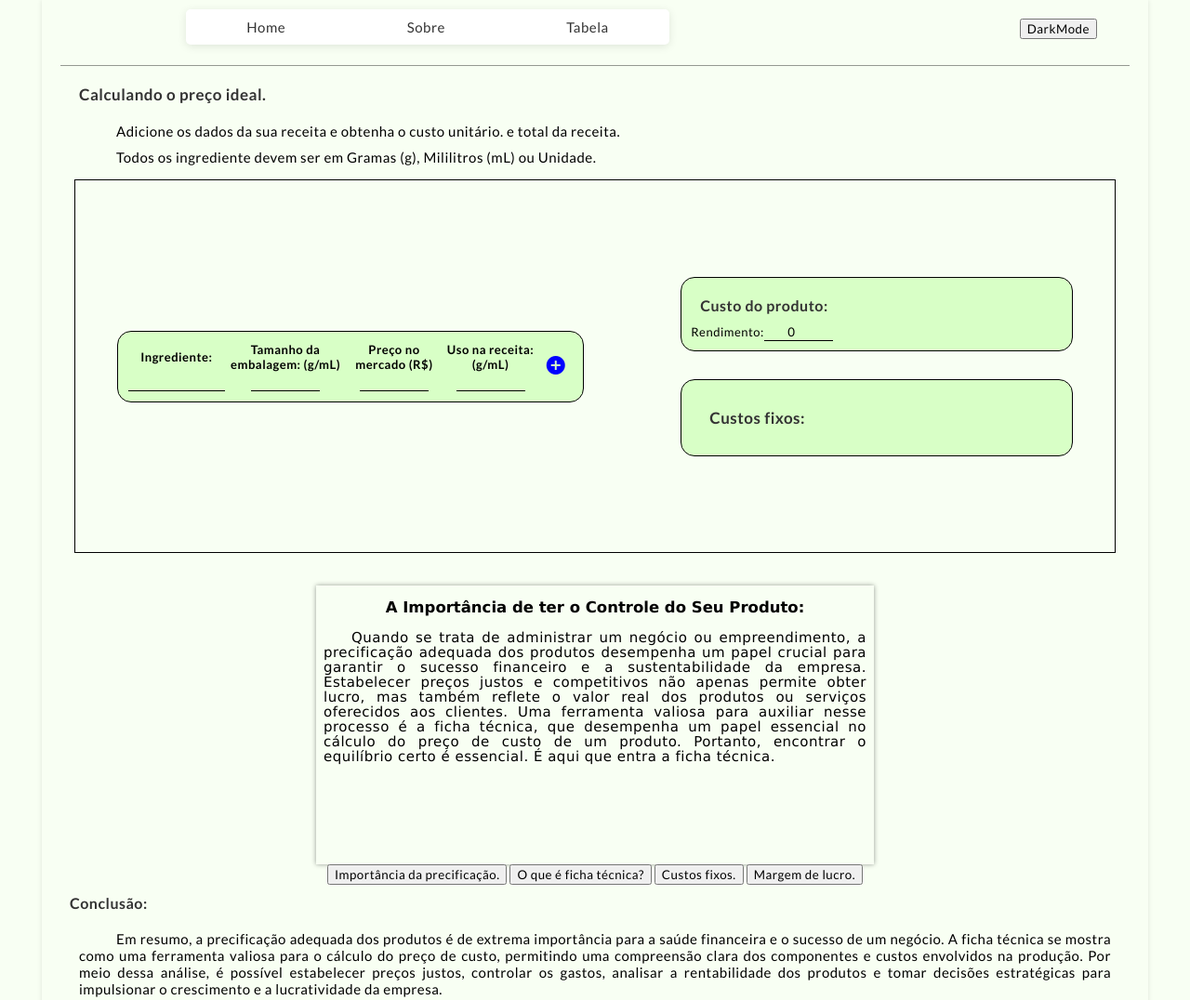
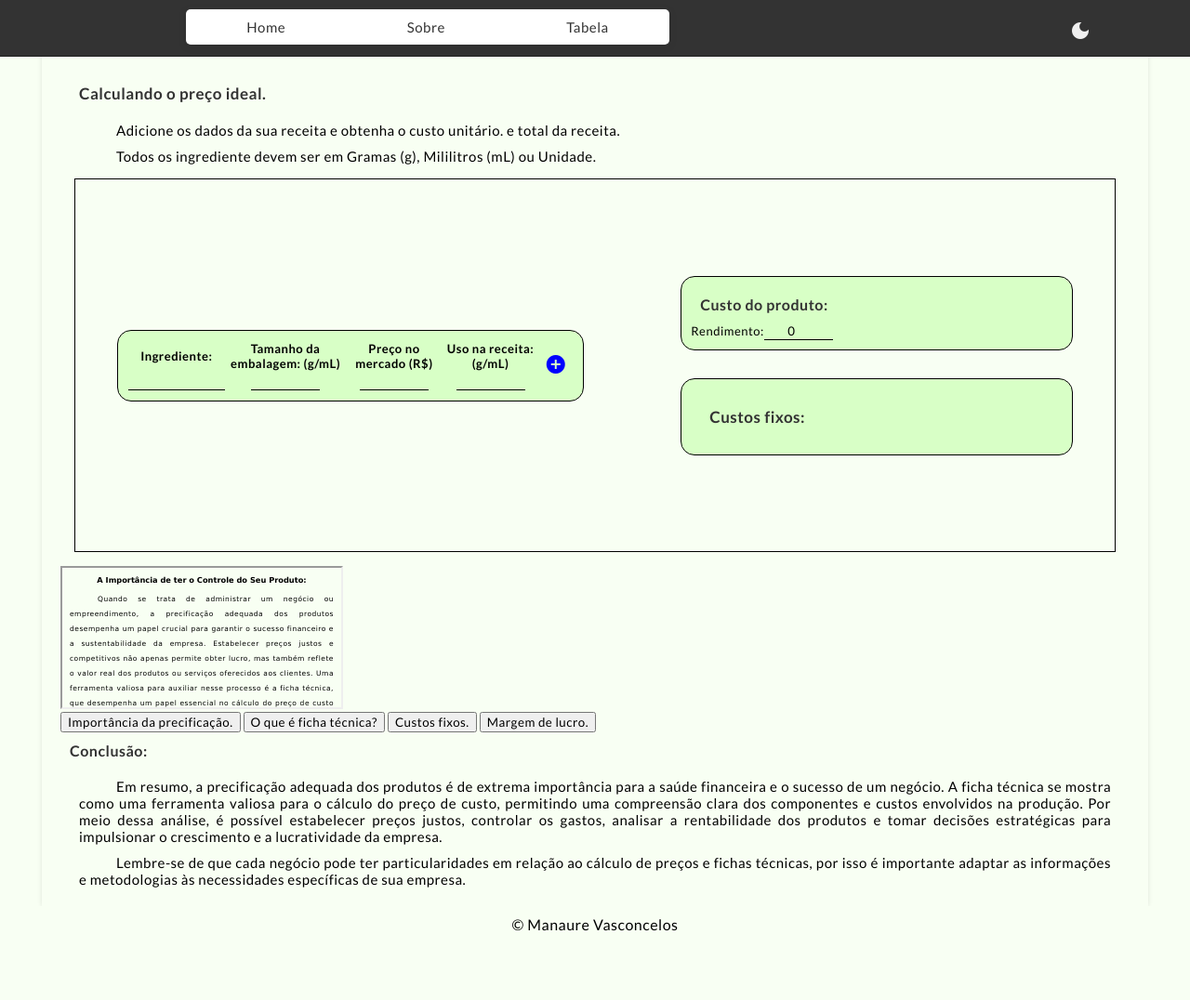
Before and after one commit to Manaure-Vasconcelos/CalculoCusto--Ficha.Tecnica, a plain HTML site: page index.html in a window 1280 px wide. Shown: the top 1076 px of the page at 93% size. After the commit the page ends 1014 px from the top, so only its background shows below. Drawn offline with Linux system fonts and the light colour scheme.

Commit message:
style / doc

```diff
--- a/index.html
+++ b/index.html
@@ -27,7 +27,9 @@
             <li><a href="#containerTable">Tabela</a></li>
           </ul>
         </nav>
-        <button class="darkMode">DarkMode</button>
+        <button class="darkMode">
+          <span class="material-icons"> dark_mode </span>
+        </button>
       </header>
       <!-- Tabela de custos -->
       <h1>Calculando o preço ideal.</h1>
--- a/script.js
+++ b/script.js
@@ -1,15 +1,6 @@
 (function () {
   const itensLocale = [];
   let total = 0;
-
-  window.addEventListener('scroll', function () {
-    const nav = document.querySelector('nav');
-    if (window.scrollY > 10) {  // Se a página foi rolada mais de 10 pixels
-      nav.classList.add('scrolled');
-    } else {
-      nav.classList.remove('scrolled');
-    }
-  });
 
   const showArticle = (src, event) => {
     event.preventDefault();
--- a/style.css
+++ b/style.css
@@ -8,6 +8,7 @@
 }
 body {
   background-color: rgb(248, 255, 243);
+  margin-top: 50px;
 }
 section {
   align-items: center;
@@ -38,7 +39,13 @@ p {
 }
 #head {
   border-bottom: 1px solid rgba(0, 0, 0, 0.4);
-  height: 50px;
+  background-color: #333;
+  height: 60px;
+  position: fixed;
+  top: 0px;
+  left: 0px;
+  width: 100%;
+  z-index: 1000;
 }
 nav {
   position: fixed;
@@ -49,9 +56,6 @@ nav {
   padding: 10px;
   border-radius: 5px;
   box-shadow: 0 2px 10px rgba(0, 0, 0, 0.1);
-}
-nav.scrolled {
-  background-color: rgba(255, 255, 255, 0.7);
 }
 nav ul {
   list-style-type: none;
@@ -79,6 +83,10 @@ nav a:hover {
   position: fixed;
   top: 20px;
   right: 100px;
+  background: none;
+  border: none;
+  color: #f0f0f0;
+  cursor: pointer;
 }
 /*Inputs*/
 #ingredients {
@@ -125,17 +133,6 @@ input {
   text-align: center;
   padding: 10px;
 }
-td {
-  padding: 8px;
-  border-bottom: 1px solid #ddd;
-}
-#trCustoTotal {
-  opacity: 0;
-}
-.custoTotal {
-  text-align: right;
-  padding-right: 15px;
-}
 #custosUni {
   display: block;
   border: 1px solid;
@@ -154,6 +151,9 @@ td {
   background: rgb(216, 255, 198);
 }
 /*Botões*/
+.material-icons{
+  background: none;
+}
 .btnAdd {
   border: none;
   cursor: pointer;
@@ -179,32 +179,6 @@ td {
   transform: scale(1.2);
   color: blue;
 }
-#containerIframe {
-  display: grid;
-  justify-content: center;
-  align-items: center;
-}
-#iframe {
-  width: 600px;
-  height: 300px;
-  align-items: center;
-  margin-top: 20px;
-  border: none;
-  box-shadow: 0 0 5px rgba(0, 0, 0, 0.4);
-  overflow: hidden;
-}
-.btnsIframe {
-  align-items: center;
-  max-width: 630px;
-}
-.btnIframe {
-  cursor: pointer;
-  margin: 0px;
-  transition: transform 0.1 ease-in-out;
-}
-.btnIframe:hover {
-  transform: scale(1.02);
-}
 footer {
   text-align: center;
   padding: 10px;
```
